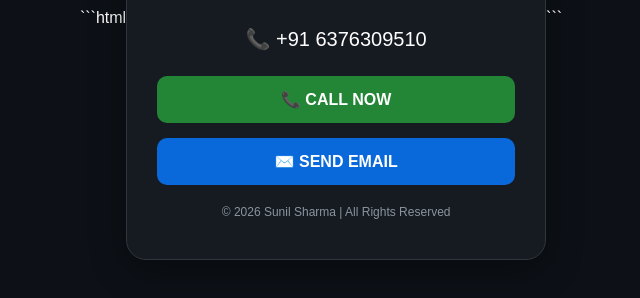
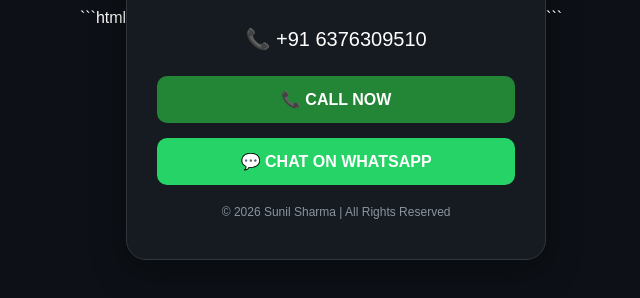
Before and after one commit to sunilsharma029/sunilsharma029, a plain HTML site: page contact/index.html in a window 1280 px wide. Shown: the part 382-680 px from the top of the page, without its empty margins (319-959 px from the left). Drawn offline with Linux system fonts and the light colour scheme.

Commit message:
Replace email button with WhatsApp chat button

```diff
--- a/contact/index.html
+++ b/contact/index.html
@@ -84,13 +84,13 @@
             background: #2ea043;
         }
 
-        .email {
-            background: #0969da;
+        .whatsapp {
+            background: #25D366;
             color: white;
         }
 
-        .email:hover {
-            background: #218bff;
+        .whatsapp:hover {
+            background: #1da851;
         }
 
         .footer {
@@ -121,8 +121,10 @@
             📞 CALL NOW
         </a>
 
-        <a class="btn email" href="mailto:sunilsharma.work@outlook.com">
-            ✉️ SEND EMAIL
+        <a class="btn whatsapp"
+           href="https://wa.me/919352628954"
+           target="_blank">
+            💬 CHAT ON WHATSAPP
         </a>
 
         <p class="footer">
```
